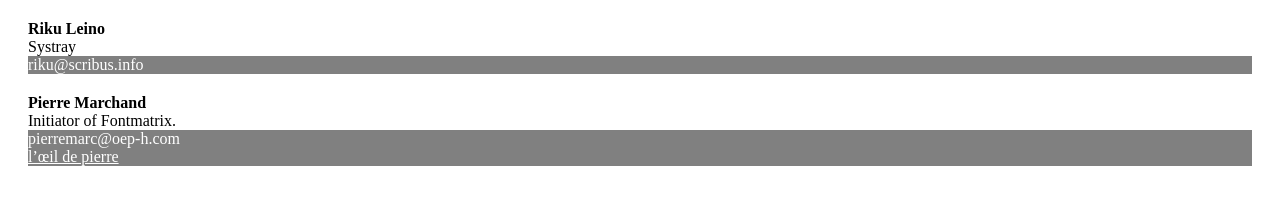
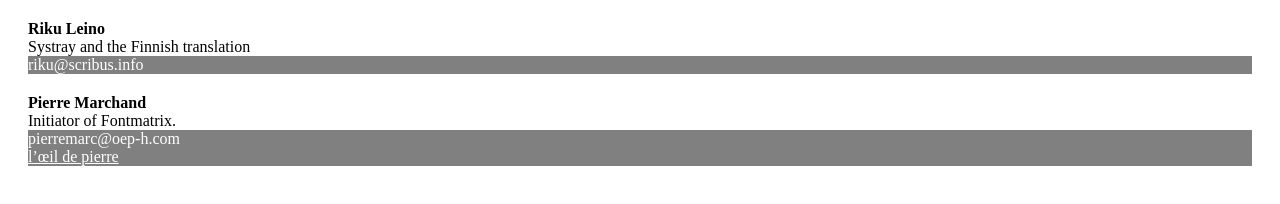
Before and after one commit to fontmatrix/fontmatrix, a plain HTML site: page src/messages/about_people.html in a window 1280 px wide. Drawn offline with Linux system fonts and the light colour scheme.

Commit message:
Forgot fi translation with my last commit

```diff
--- a/src/messages/about_people.html
+++ b/src/messages/about_people.html
@@ -29,7 +29,7 @@ color:white;
 
 <div class="someone"><!-- Leino -->
 	<div class="name">Riku Leino</div>
-	<div class="whathedoes">Systray</div>
+	<div class="whathedoes">Systray and the Finnish translation</div>
 	<div class="mail">riku@scribus.info</div>
 </div>
 
```
